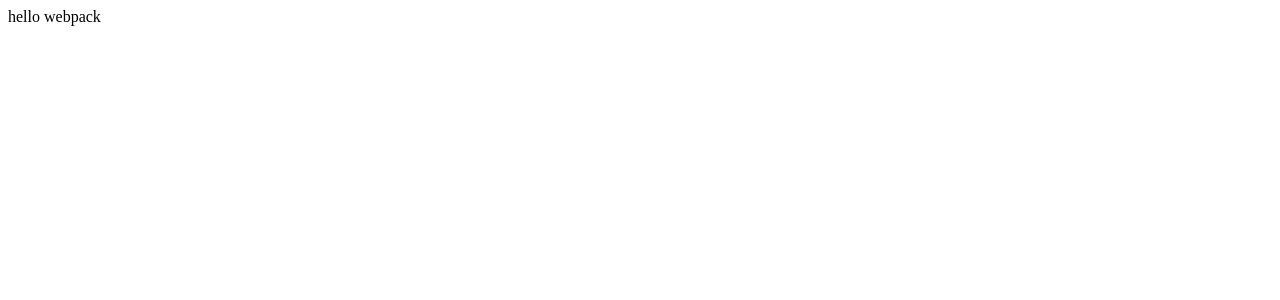
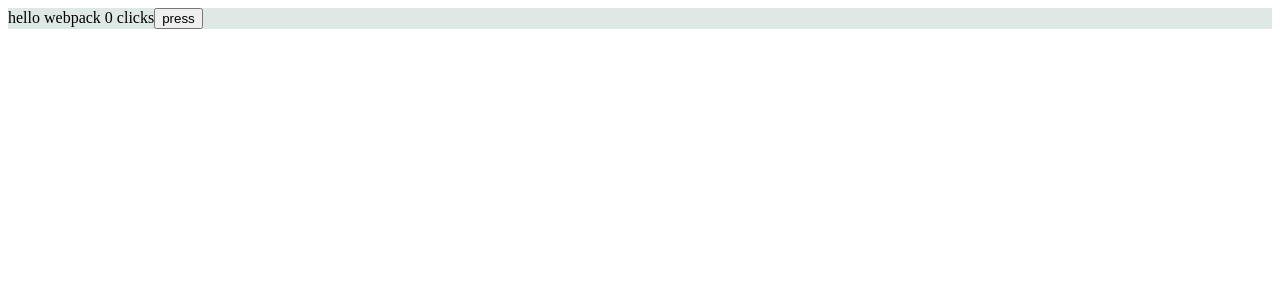
Before and after one commit to liam027/webpack-example, a React app: page / in a window 1280 px wide. Shown: the top 300 px of the page. Built offline with nearby package versions, Linux system fonts and the light colour scheme; the HTML template or start-up script is replaced by a standard one.

Commit message:
Add an example react component

```diff
--- a/src/App.js
+++ b/src/App.js
@@ -1,7 +1,20 @@
-import React from 'react'
+import React, {useState} from 'react'
 
-const App = () => (
-  <div>hello webpack</div>
-)
+const App = () => {
+  const [counter, setCounter] = useState(0)
+  const [values, setValues] = useState([])
+  const handleClick = () => {
+    setCounter(counter + 1)
+    setValues(values.concat(counter))  }
+
+  return (
+    <div className="container">
+      hello webpack {counter} clicks
+      <button onClick={handleClick}>
+        press
+      </button>
+    </div>
+  )
+}
 
 export default App
```
